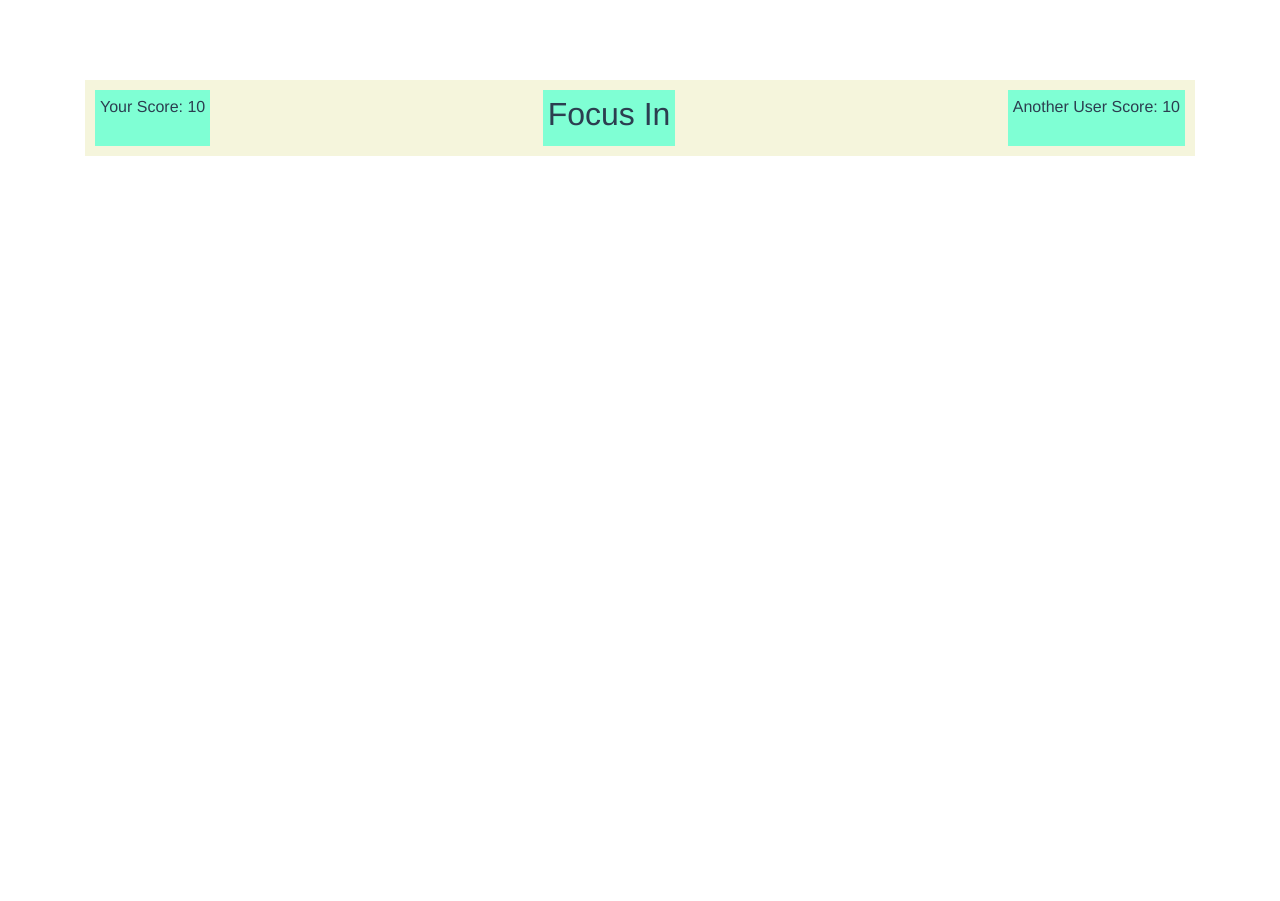
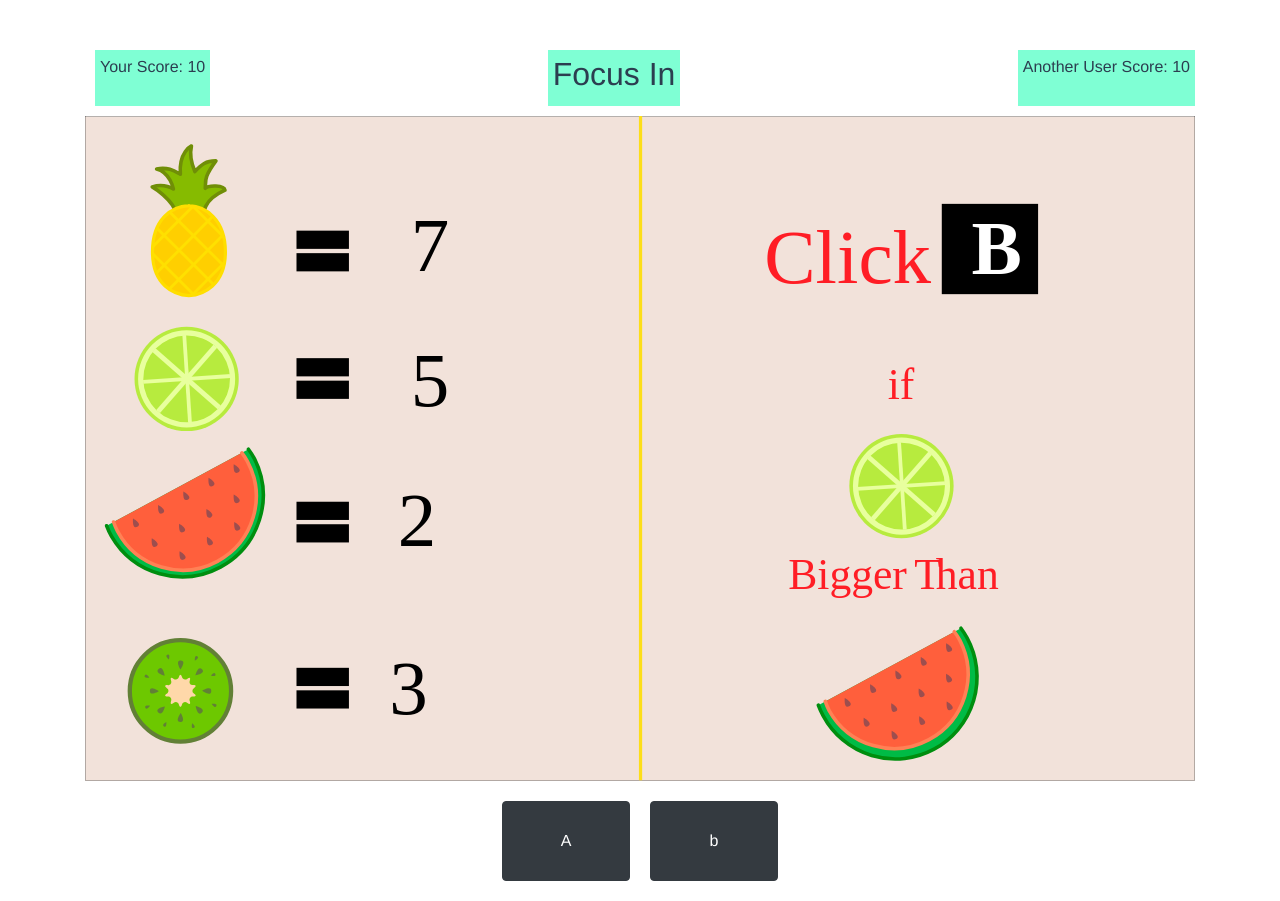
Before and after one commit to Focus-In/client, a Vue app: page /playgame in a window 1280 px wide. Before the commit the page ends 800 px from the top, so only its background shows below. Built offline with nearby package versions, Linux system fonts and the light colour scheme.

Commit message:
play game page layout

```diff
--- a/src/views/PlayGame.vue
+++ b/src/views/PlayGame.vue
@@ -12,6 +12,22 @@
                 Another User Score: 10
             </div>
         </div>
+        <div class="play-board-body">
+            <div class="play-image">
+                <img src="../assets/soal/soal3.svg" alt="">
+            </div>
+            <div class="play-board-button">
+                <div class="left">
+                <button type="button" class="btn btn-dark"> A
+                </button>
+                </div>
+                <div class="right">
+                <button type="button" class="btn btn-dark">
+                     b
+                </button>
+                </div>
+            </div>
+        </div>
     </div>
 </div>
 </template>
@@ -23,12 +39,12 @@ export default {
 </script>
 
 <style>
-
 .play-board{
     display: flex;
+    flex-direction: column;
     justify-content: center;
-    margin-top: 10vh;
-    background-color: beige;
+    align-content: center;
+    margin-top: 5vh;
 }
 
 .play-board-header{
@@ -44,4 +60,37 @@ export default {
     padding: 5px;
 }
 
+.play-board-body{
+    height: 70%;
+    display: flex;
+    flex-direction: column;
+    justify-content: center;
+    align-content: center;
+}
+
+.play-image{
+    display: flex;
+    flex-direction: column;
+    justify-content: center;
+    align-content: center;
+}
+
+.play-board-button{
+    margin: 10px;
+    display: flex;
+    justify-content: center;
+    align-content: center;
+}
+
+.play-board-button div{
+    margin: 10px;
+    width: 10vw;
+    height: 10vh;
+}
+
+.play-board-button button{
+    width: 100%;
+    height: 100%;
+}
+
 </style>
```
Also changed, not shown: src/assets/soal/soal3.svg (added).
